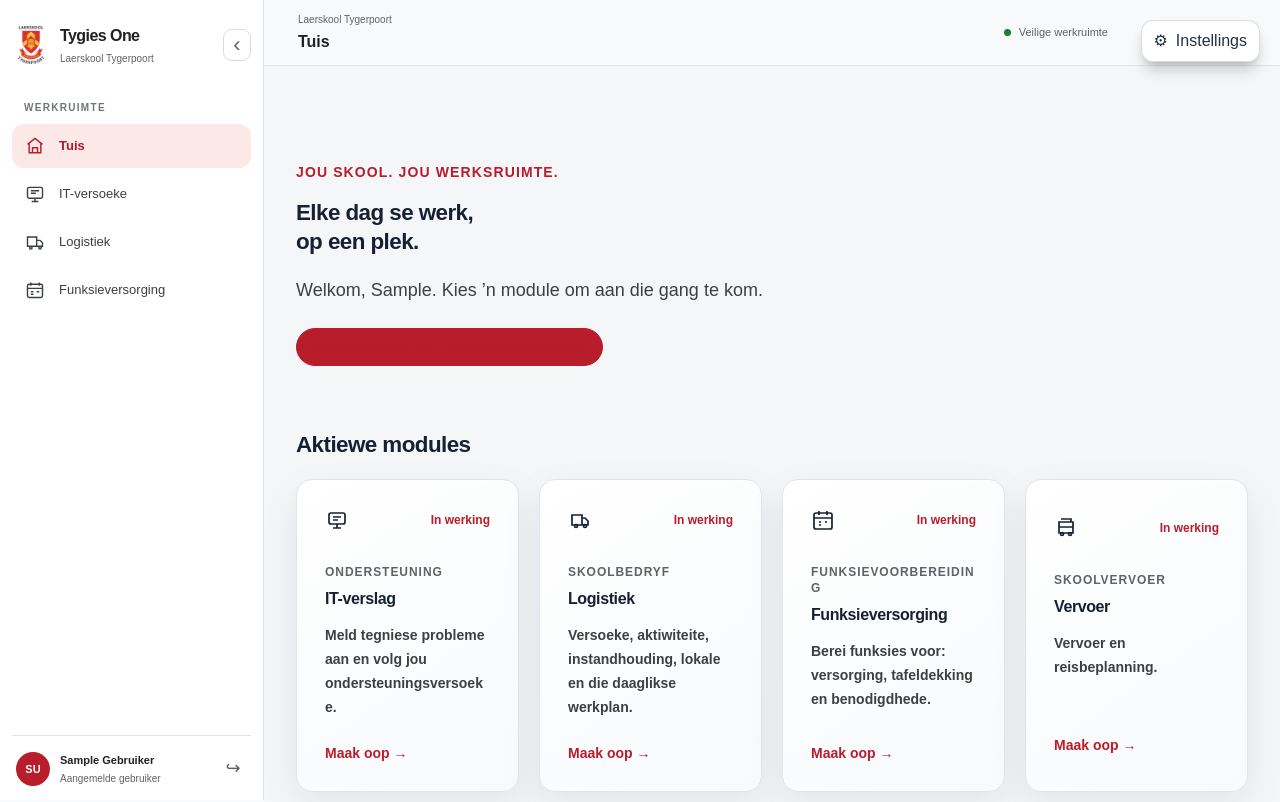
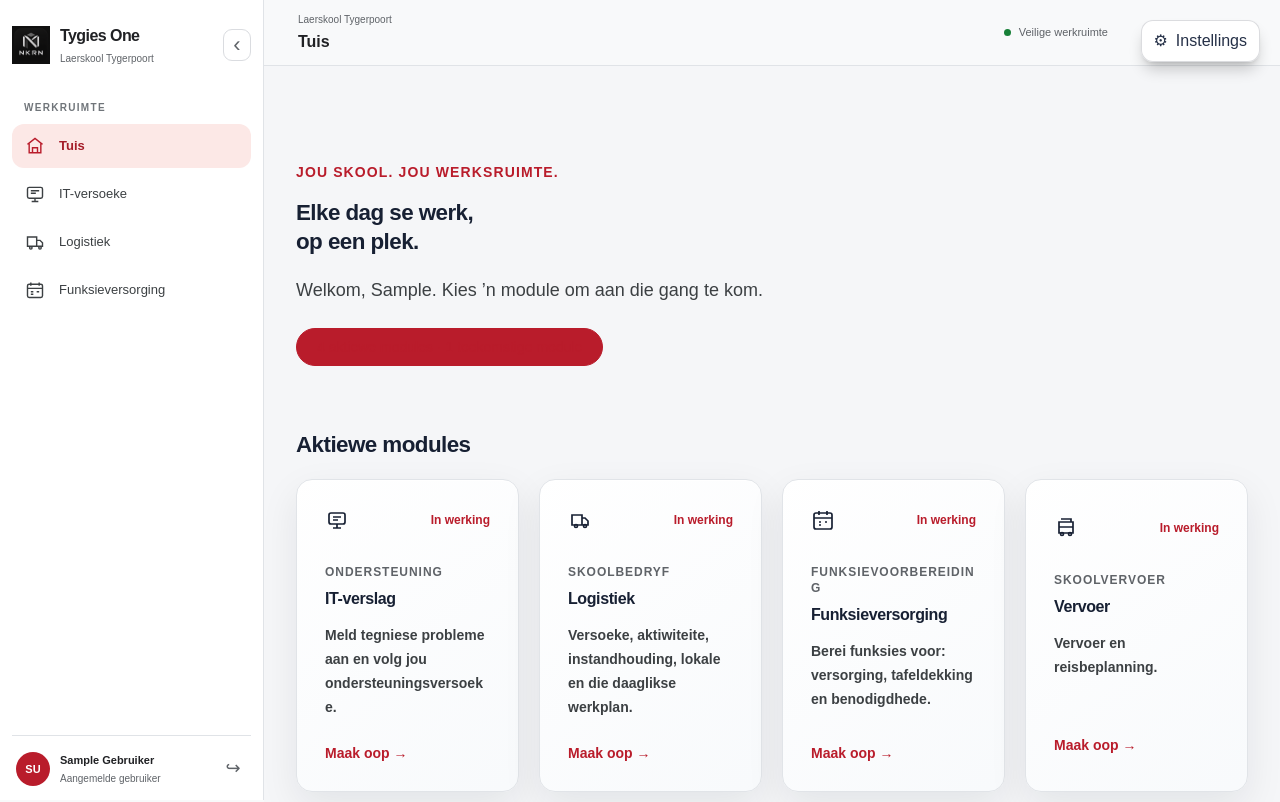
Before and after one commit to wbreytenbach-ops/nkrn-platform, a Next.js app in the folder web/: page / in a window 1280 px wide. Shown: the top 802 px of the page. Built offline with nearby package versions, Linux system fonts and the light colour scheme; sample sign-in values are in the browser's storage.

Commit message:
Use the existing school-crest app icon in workspace branding

```diff
--- a/web/src/app/components/WorkspaceShell.tsx
+++ b/web/src/app/components/WorkspaceShell.tsx
@@ -89,7 +89,7 @@ export default function WorkspaceShell({ children }: { children: ReactNode }) {
             <aside className="workspace-sidebar" aria-label={af ? "Hoofnavigasie" : "Main navigation"}>
                 <div className="workspace-brand">
                     <Link href="/" className="workspace-brand-link" aria-label="Tygies One home" onClick={() => setMobileOpen(false)}>
-                        <Image src="/tygie-logo.png" alt="Laerskool Tygerpoort- skoolwapen" width={42} height={42} priority className="workspace-crest" />
+                        <Image src="/icon-192x192.png" alt="Laerskool Tygerpoort school crest" width={42} height={42} priority className="workspace-crest" />
                         <span className="workspace-brand-copy"><strong>Tygies One</strong><small>Laerskool Tygerpoort</small></span>
                     </Link>
                     <button type="button" className="workspace-collapse" onClick={toggleCollapsed} aria-label={collapsed ? (af ? "Brei navigasie uit" : "Expand navigation") : (af ? "Vou navigasie in" : "Collapse navigation")} title={collapsed ? "Expand navigation" : "Collapse navigation"}>‹</button>
```
